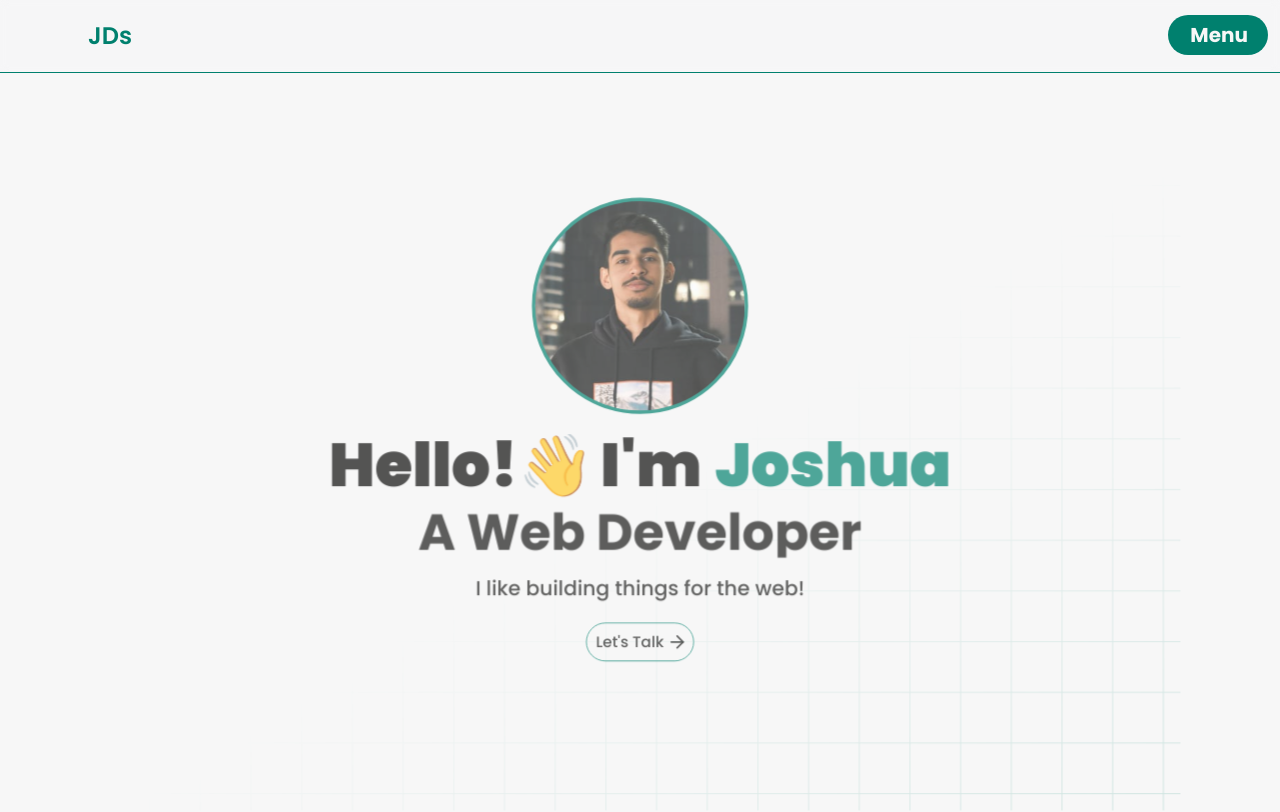
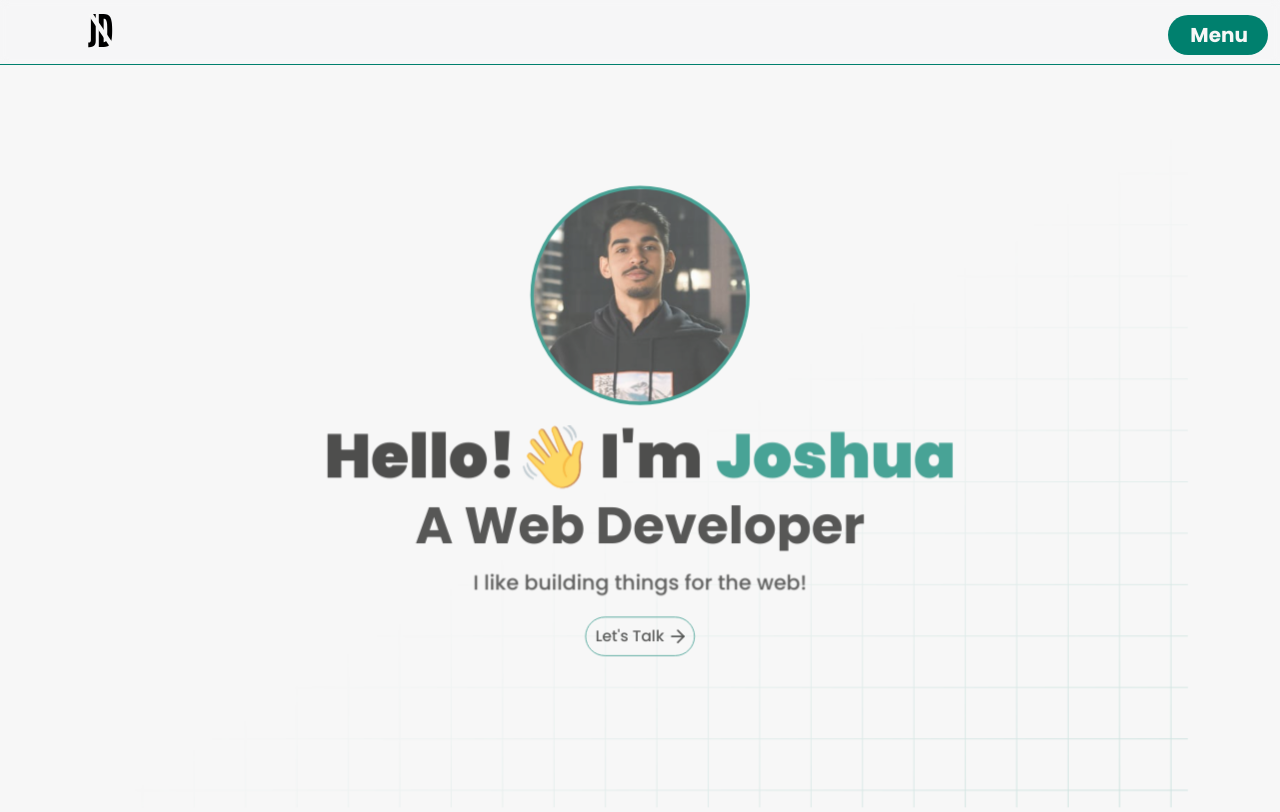
Before and after one commit to joshuadsouza500/portfolio, a Next.js app: page / in a window 1280 px wide. Shown: the top 812 px of the page. Built offline with nearby package versions, Linux system fonts and the light colour scheme.

Commit message:
Added logo

```diff
--- a/app/components/ui/NavBar.tsx
+++ b/app/components/ui/NavBar.tsx
@@ -12,6 +12,7 @@ import {
 } from "framer-motion";
 import ButtonLink from "./ButtonLink";
 import { TextFlip } from "../magicui/TextFlip";
+import Image from "next/image";
 
 const menu = {
   open: {
@@ -80,9 +81,9 @@ export default function NavBar() {
       >
         <Link
           href={"/"}
-          className="flex flex-col justify-center py-2 text-center"
+          className="flex flex-col justify-center pl-2 text-center"
         >
-          <h4 className="pl-2 text-xl font-semibold sm:text-2xl">JDs</h4>
+          <div className="h-10 w-8 bg-[url('/Logo.svg')] bg-no-repeat" />
         </Link>
 
         <motion.div
--- a/app/layout.tsx
+++ b/app/layout.tsx
@@ -6,8 +6,8 @@ import Initial from "./components/Initial";
 
 export const metadata: Metadata = {
   title: {
-    template: "%s | JoshuaDs Portfolio",
-    default: "JoshuaDs Portfolio",
+    template: "%s | Joshua Dsouza",
+    default: "Joshua Dsouza",
   },
   description: "Hey, I am Joshua, a Web developer based in bahrain.",
   keywords:
@@ -17,11 +17,11 @@ export const metadata: Metadata = {
     follow: true,
   },
   openGraph: {
-    title: "JoshuaDs Portfolio",
+    title: "Joshua Dsouza",
     description: "Hey, I am Joshua, a Web developer based in bahrain.",
   },
   twitter: {
-    title: "JoshuaDs Portfolio",
+    title: "Joshua Dsouza",
     description: "Hey, I am Joshua, a Web developer based in bahrain.",
   },
   metadataBase: new URL("https://joshuads.vercel.app"),
```
Also changed, not shown: app/components/ui/WorksCard.tsx (+4 -5 lines), app/components/ui/WorksStickyScroll.tsx (+5 -9 lines), public/Logo.svg (added).
